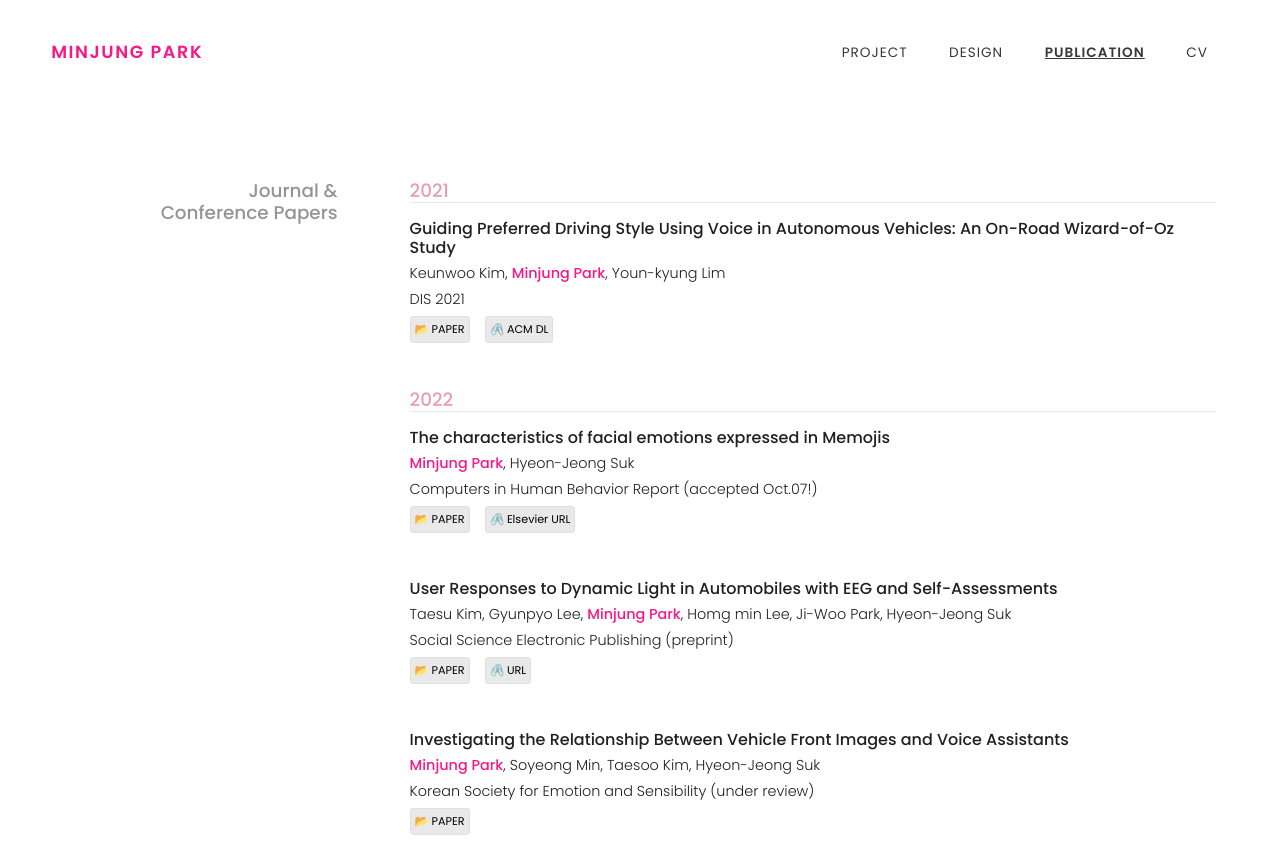
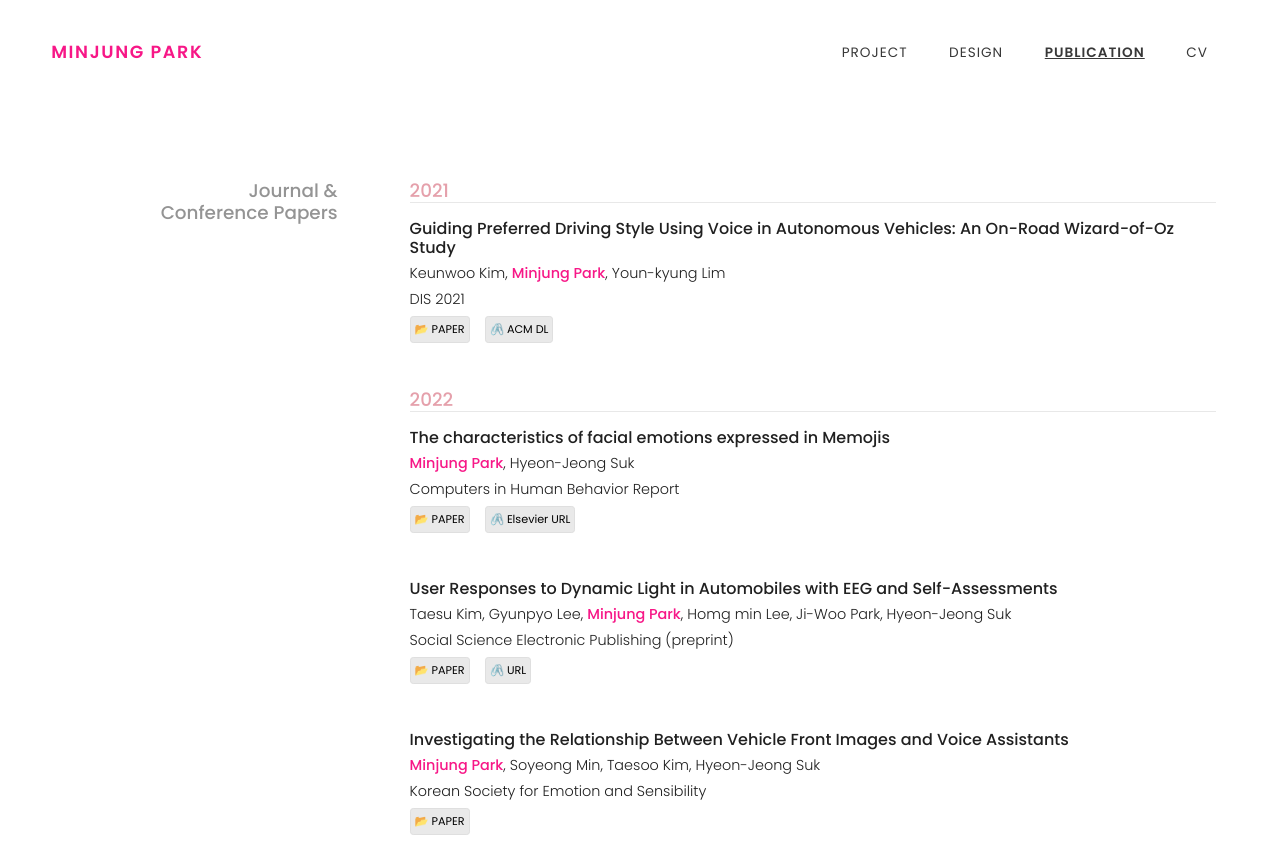
Before and after one commit to MinjungPark1/page, a plain HTML site: page html/publication_2.html in a window 1280 px wide. Shown: the top 862 px of the page. Drawn offline with nearby package versions, Linux system fonts and the light colour scheme.

Commit message:
11.10_up

```diff
--- a/html/publication_2.html
+++ b/html/publication_2.html
@@ -93,7 +93,7 @@
 
                 <h2>The characteristics of facial emotions expressed in Memojis</h3>
                 <h3><span class="me">Minjung Park</span>, Hyeon-Jeong Suk</h3>
-                <h4>Computers in Human Behavior Report (accepted Oct.07!)</h4>
+                <h4>Computers in Human Behavior Report</h4>
                 <p><a href="../files/The characteristics of facial emotions expressed in Memojis.pdf" target="_blank"><button class="button button1">📂 PAPER</button></a>&nbsp;&nbsp;&nbsp;&nbsp;&nbsp;<a href="https://www.sciencedirect.com/science/article/pii/S2451958822000756" target="_blank"><button class="button button1">🖇️ Elsevier URL</button></a></p>
 
             </div>
@@ -112,7 +112,7 @@
 
                 <h2>Investigating the Relationship Between Vehicle Front Images and Voice Assistants</h3>
                 <h3><span class="me">Minjung Park</span>, Soyeong Min, Taesoo Kim, Hyeon-Jeong Suk</h3>
-                <h4>Korean Society for Emotion and Sensibility (under review)</h4>
+                <h4>Korean Society for Emotion and Sensibility</h4>
                 <p><a href="../files/Investigating the Relationship Between Vehicle Front Images and Voice Assistants.pdf" target="_blank"><button class="button button1">📂 PAPER</button></a></p>
                 <!--<button type="button" class="button button1">📂 PAPER</button>
     -->
```
Also changed, not shown: index.html (+9 -1 lines), 3 other files.
